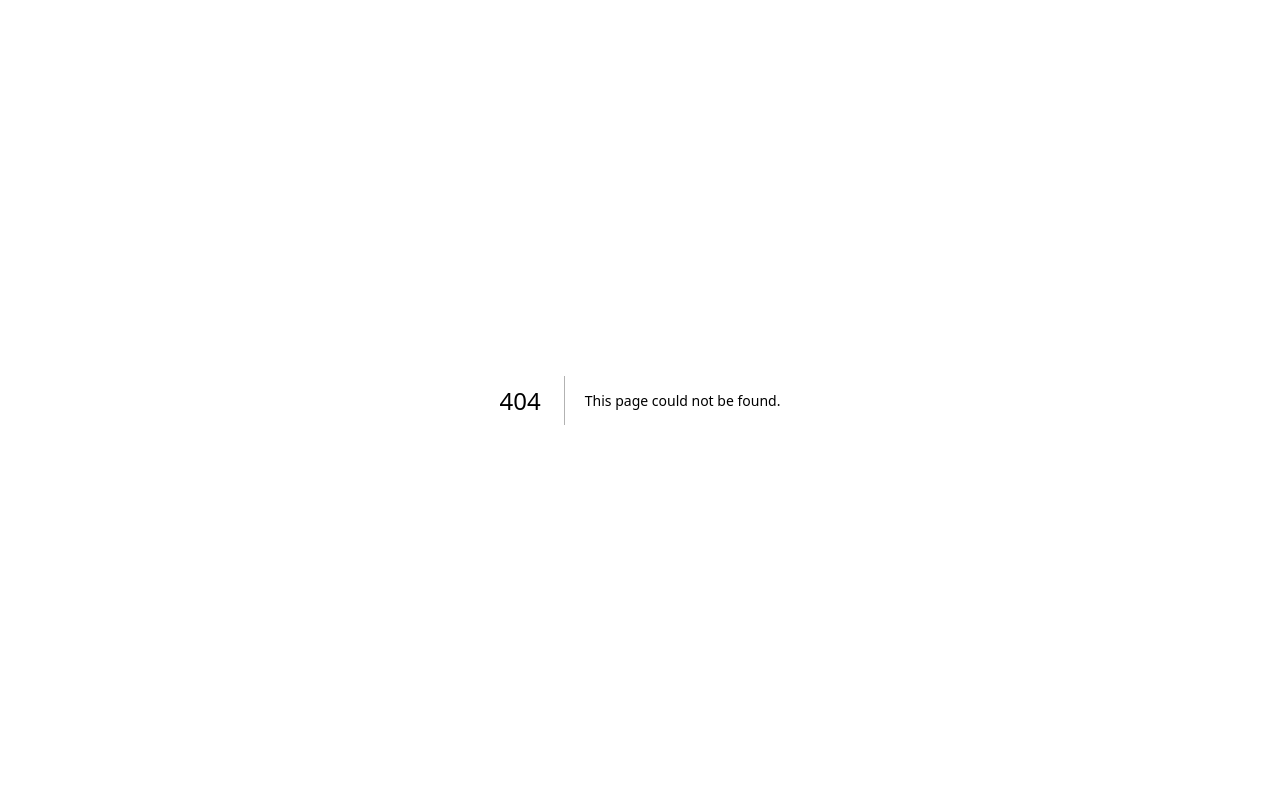
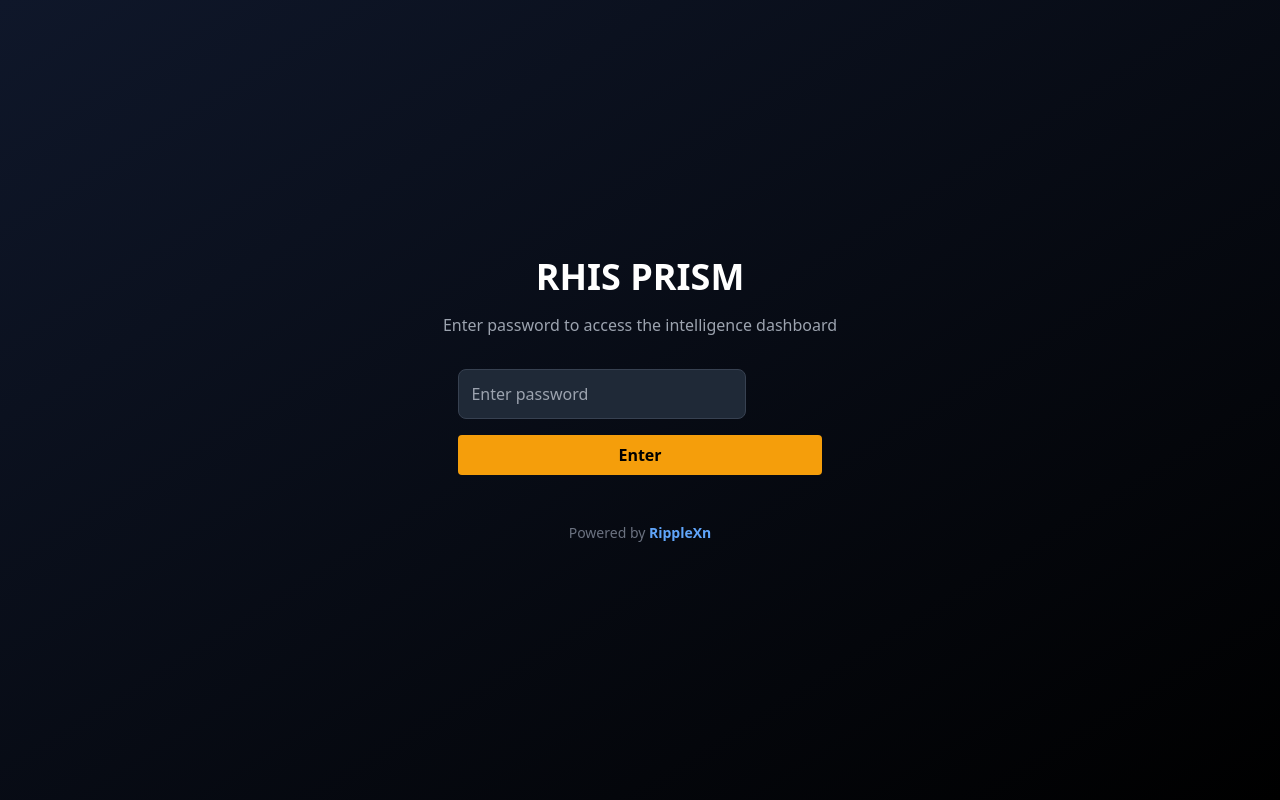
Before and after one commit to bcromer77/rhis, a Next.js app: page /cover in a window 1280 px wide. Before the commit this address had no page. Built offline with nearby package versions, Linux system fonts and the light colour scheme.

Commit message:
Add password-protected cover page and favicon

```diff
--- /dev/null
+++ b/app/cover/page.tsx
@@ -0,0 +1,51 @@
+"use client"
+
+import { useState } from "react"
+import { useRouter } from "next/navigation"
+import type { Metadata } from "next"
+
+export const metadata: Metadata = {
+  title: "RHIS PRISM Access Gateway",
+  description: "Secure entry to RippleXn's regulatory horizon scanning platform.",
+}
+
+export default function CoverPage() {
+  const [password, setPassword] = useState("")
+  const [error, setError] = useState("")
+  const router = useRouter()
+
+  const handleSubmit = (e: React.FormEvent) => {
+    e.preventDefault()
+    if (password === "rhis2025") {
+      router.push("/") // Redirect to main app
+    } else {
+      setError("Incorrect password. Try again.")
+    }
+  }
+
+  return (
+    <div className="flex flex-col justify-center items-center h-screen bg-gradient-to-br from-slate-900 to-black text-white">
+      <h1 className="text-4xl font-bold mb-4 animate-flicker">RHIS PRISM</h1>
+      <p className="mb-8 text-gray-400 animate-fade-in">
+        Enter password to access the intelligence dashboard
+      </p>
+      <form onSubmit={handleSubmit} className="space-y-4 animate-fade-in">
+        <input
+          type="password"
+          placeholder="Enter password"
+          value={password}
+          onChange={(e) => setPassword(e.target.value)}
+          className="p-3 rounded-lg border border-gray-700 bg-gray-800 text-white w-72"
+        />
+        <button
+          type="submit"
+          className="w-full bg-amber-500 hover:bg-amber-600 text-black font-bold py-2 px-4 rounded"
+        >
+          Enter
+        </button>
+        {error && <p className="text-red-400">{error}</p>}
+      </form>
+      <p className="mt-12 text-sm text-gray-500">Powered by <span className="text-blue-400 font-semibold">RippleXn</span></p>
+    </div>
+  )
+}
--- a/app/layout.tsx
+++ b/app/layout.tsx
@@ -1,10 +1,12 @@
-import type { Metadata } from 'next'
-import './globals.css'
+import type { Metadata } from "next"
+import "./globals.css"
 
 export const metadata: Metadata = {
-  title: 'v0 App',
-  description: 'Created with v0',
-  generator: 'v0.dev',
+  title: "RHIS PRISM",
+  description: "Real-time political and regulatory horizon scanning by RippleXn",
+  icons: {
+    icon: "/favicon.ico", // place favicon in public/favicon.ico
+  },
 }
 
 export default function RootLayout({
@@ -14,6 +16,7 @@ export default function RootLayout({
 }>) {
   return (
     <html lang="en">
+      <head />
       <body>{children}</body>
     </html>
   )
```
Also changed, not shown: 1 other file (tests, documents, lock files or other folders).
